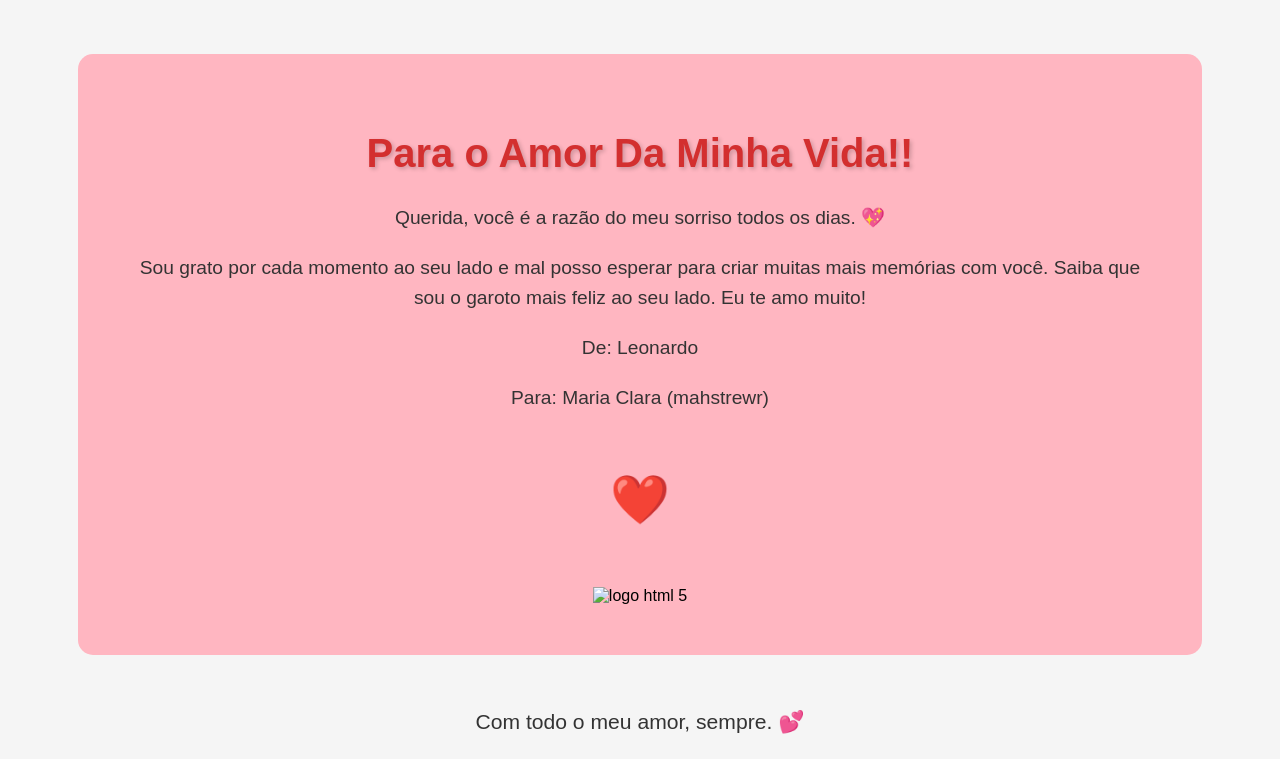
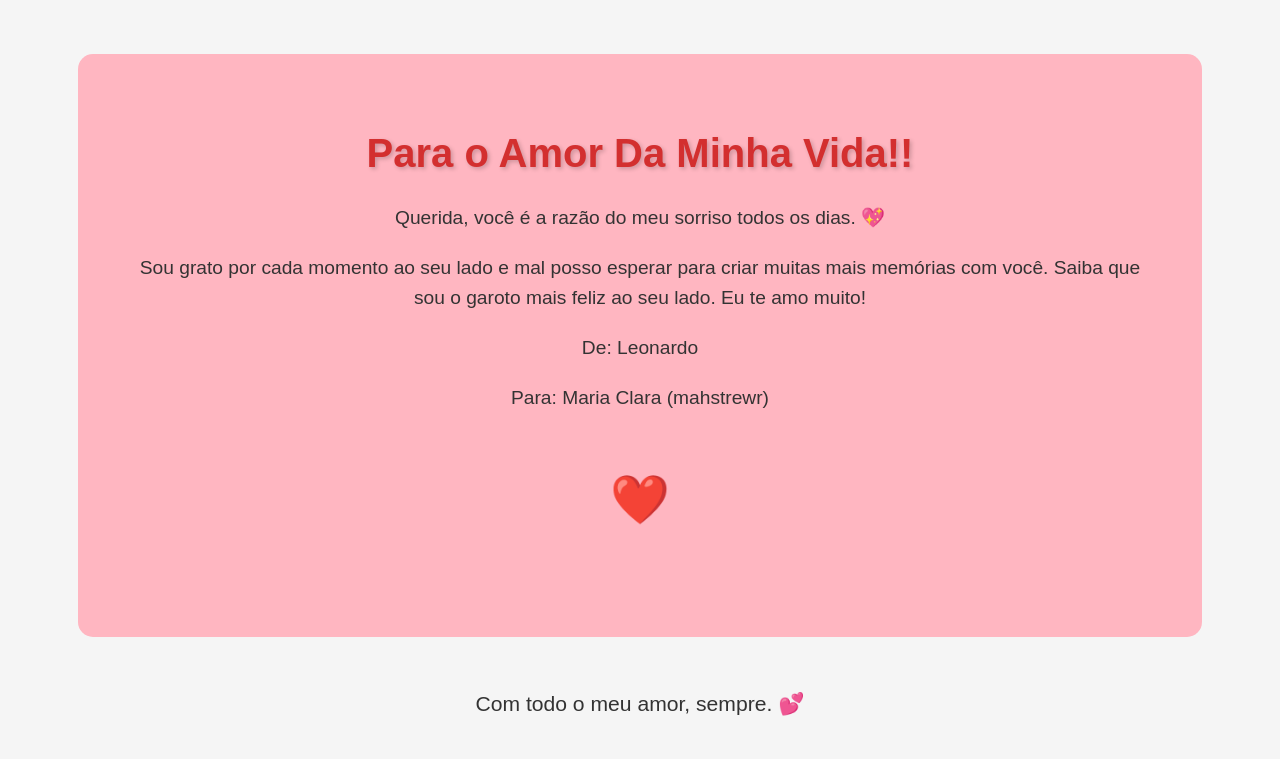
Before and after one commit to LeoEliteZ/site-namorada, a plain HTML site: page index.html in a window 1280 px wide. Shown: the part 720-1479 px from the top of the page. Drawn offline with Linux system fonts and the light colour scheme; files whose address does not match are found by name.

Commit message:
Update index.html
Signed-off-by: LeoEliteZ <leooliveiraelitez@gmail.com>

```diff
--- a/index.html
+++ b/index.html
@@ -66,7 +66,7 @@
         <p>De: Leonardo</p>
         <p>Para: Maria Clara (mahstrewr)</p>
         <p class="heart">❤️</p>
-        <img src="foto/logo-css-full.png" alt="logo html 5">
+
     </div>
 
     <div class="footer">
```
